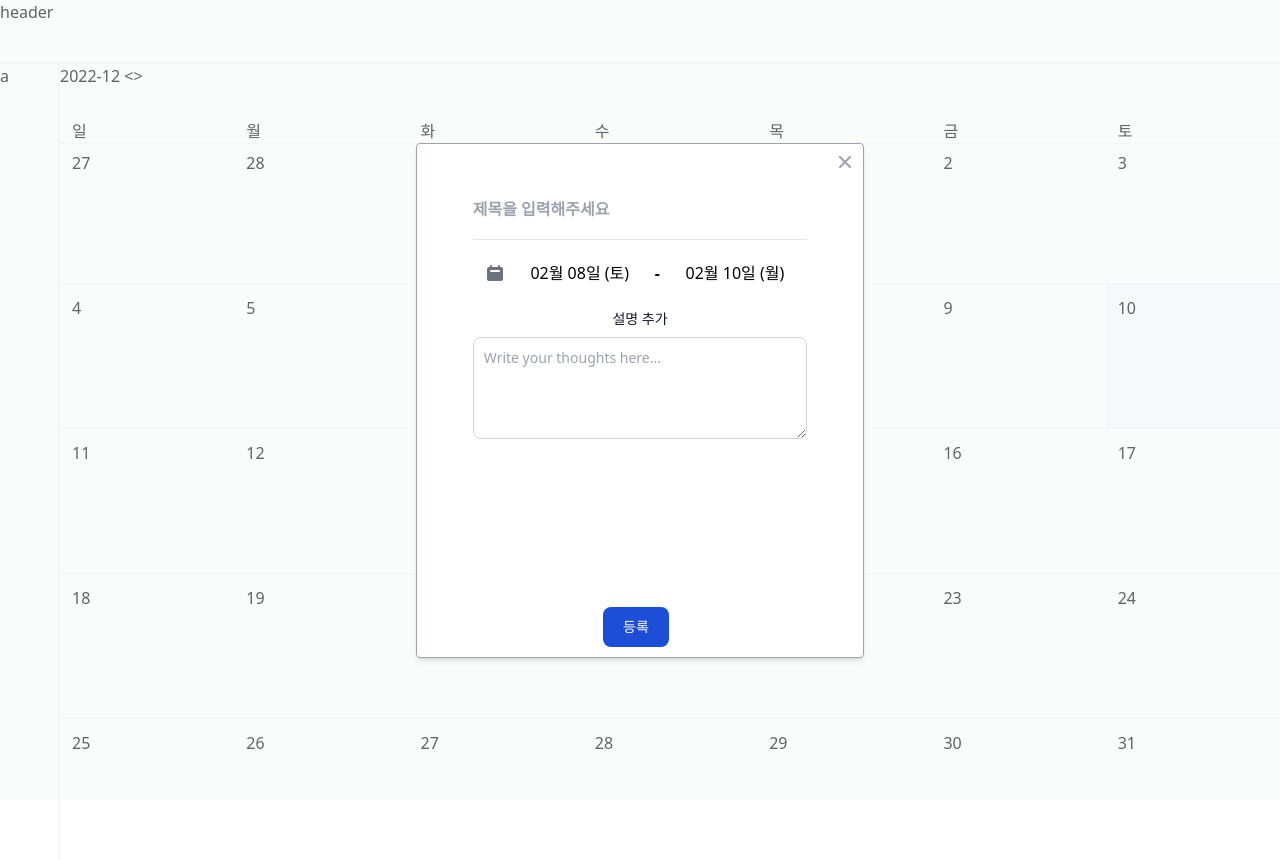
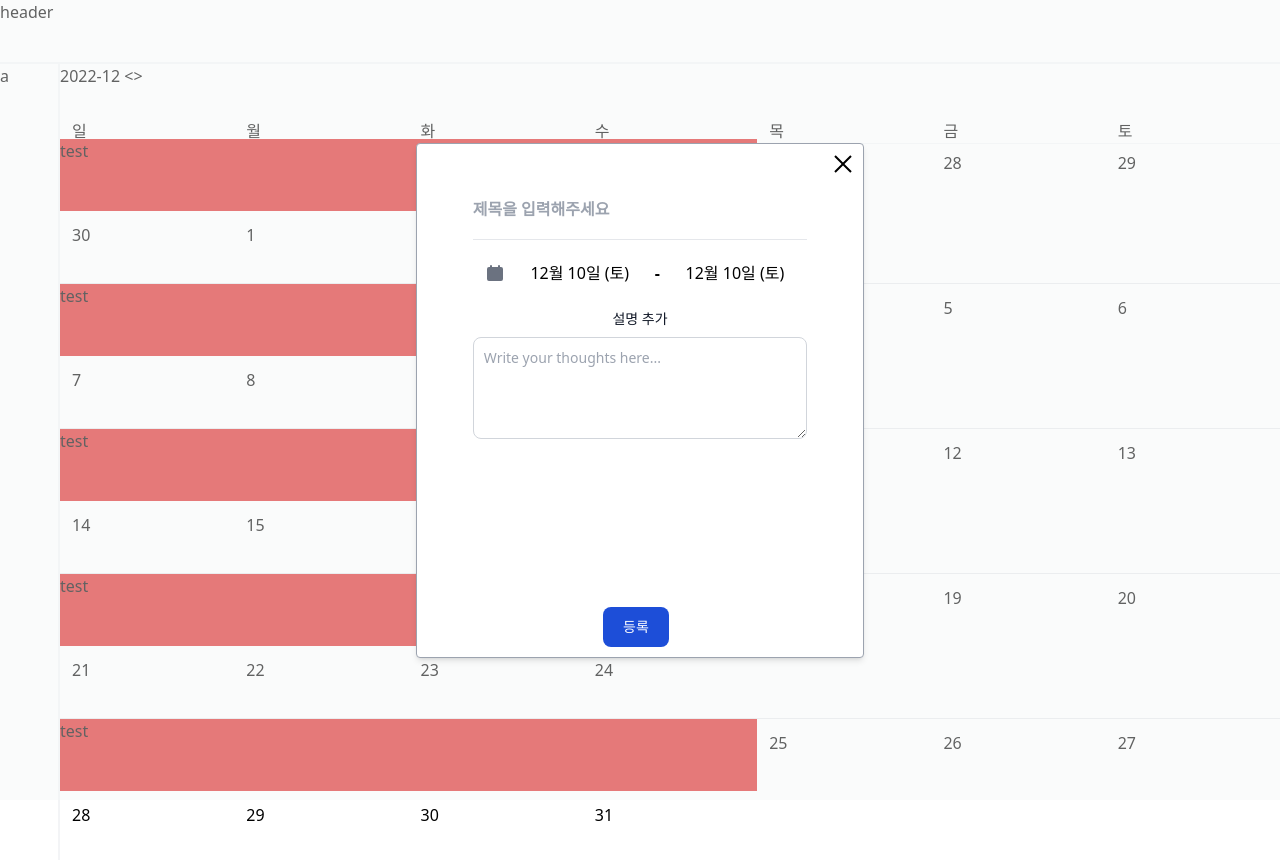
Before and after one commit to ghals5737/calendar-front, a Next.js app: page / in a window 1280 px wide. Both pictures are taken after a click on the button "10". Shown: the top 860 px of the page. Built offline with nearby package versions, Linux system fonts and the light colour scheme.

Commit message:
calendar grid 수정

```diff
--- a/components/calendar/calendar.tsx
+++ b/components/calendar/calendar.tsx
@@ -3,10 +3,12 @@ import {useMonth} from '../../store/useMonth'
 import {useDaysInfo} from '../../store/useDaysInfo'
 import DayGrid from './dayGrid'
 import React, {useEffect} from 'react';
+import { useScheduleList } from "../../store/useScheduleList"
 
 function calendar(){
     const {month,addMonth,minusMonth}=useMonth(state=>state);
     const {days,setDays}=useDaysInfo(state=>state);
+    const {scheduleList,addSchedule}=useScheduleList(state=>state)
 
     useEffect(() => {
         setDays(month)
@@ -28,19 +30,27 @@ function calendar(){
                 <div className='pl-3 border-b border-gray-100'>금</div>
                 <div className='pl-3 border-b border-gray-100'>토</div>
             </div>
-            <div className="grid grid-cols-7 grid-rows-5 ">
+            <div className="grid grid-rows-5 ">
                 {days.map(week=>{
-                    return(
-                        week.map((day)=>{
-                            return(
-                                <DayGrid key={day.id} day={day}/>
-                            )
-                        })
+                    return (
+                        <div className='grid border-gray-200 border-b grid-cols-7'>
+                            <div className='bg-red-600 col-start-1 col-end-5 flex-nowrap flex-col'>
+                                <div>
+                                    <span>test</span>
+                                </div>
+                            </div>
+                            {
+                                week.map((day)=>{
+                                    return(
+                                        <DayGrid key={day.id} day={day}/>
+                                    )
+                                })
+                            }
+                        </div>
                     )
                 })}
             </div>
         </div>
-        // <ScheduleInput></ScheduleInput>
     )
 }
 
--- a/components/calendar/dayGrid.tsx
+++ b/components/calendar/dayGrid.tsx
@@ -1,7 +1,7 @@
 import daysInfo from '../../types/daysInfo'
 import React, {useState,useEffect} from 'react';
 import ScheduleSetModal from '../modal/scheduleSetModal';
-import ScheduleGrid from '../schedule/scheduleGrid';
+import ScheduleLayout from '../schedule/scheduleLayout';
 import {useModal} from '../../store/useModal'
 function dayGrid({day}:{day:daysInfo}){
     const {modalOpen,openModal,setModalIndex}=useModal(state=>state)
@@ -14,13 +14,11 @@ function dayGrid({day}:{day:daysInfo}){
     }
 
     return(
-        <div onClick={open} className='grid-cols-1 grid-rows-1 border-b border-gray-100 hover:bg-gray-50' role="button">
+        <div onClick={open} className='grid-cols-1 hover:bg-gray-50' role="button">
             <p className='pt-3 pl-3'>{day.day}</p>
             <ScheduleSetModal day={day}>
                 {`${day.year}-${day.month}-${day.day}`}
             </ScheduleSetModal>
-            <ScheduleGrid>
-            </ScheduleGrid>
         </div>
     )
 }
--- a/components/modal/scheduleSetModal.tsx
+++ b/components/modal/scheduleSetModal.tsx
@@ -4,13 +4,17 @@ import {useModal} from '../../store/useModal'
 import DatePicker from "react-datepicker";
 import { ko } from 'date-fns/esm/locale';
 import "react-datepicker/dist/react-datepicker.css";
-
+import { useScheduleList } from "../../store/useScheduleList"
+import scheduleInfo from '../../types/scheduleInfo';
 
 const scheduleSetModal = ({ children,day }: { children: React.ReactNode,day:daysInfo }) => {
     // 열기, 닫기, 모달 헤더 텍스트를 부모로부터 받아옴
     const {modalOpen,modalIndex,closeModal}=useModal(state=>state)
-    const [startDate, setStartDate] = useState(new Date("2014/02/08"));
-    const [endDate, setEndDate] = useState(new Date("2014/02/10"));
+    const {scheduleList,addSchedule}=useScheduleList(state=>state)
+    const [startDt,setStartDt]=useState(day.date)
+    const [endDt,setEndDt]=useState(day.date)
+    const [title,setTitle]=useState('')
+    const [des,setDes]=useState('')
 
     const close=()=>{
         closeModal()
@@ -19,6 +23,19 @@ const scheduleSetModal = ({ children,day }: { children: React.ReactNode,day:days
     const isOpen=()=>{
         return modalOpen&&day.id===modalIndex
     }
+
+    const submit=()=>{
+        addSchedule(
+            {
+            startDt:startDt,
+            endDt:endDt,
+            title:title,
+            des:des
+            } as scheduleInfo
+        )
+        closeModal()
+    }
+
 
     return (
       // 모달이 열릴때 openModal 클래스가 생성된다.
@@ -31,16 +48,19 @@ const scheduleSetModal = ({ children,day }: { children: React.ReactNode,day:days
                         <div className='bg-white border border-gray-400 rounded shadow-md  w-[448px] h-[515px]'>
                             <div className='h-[36px] '>
                                 <button onClick={close} className="top-0 right-0 float-right mt-2 mr-2 text-gray-400 align-middle transition duration-150 ease-in-out rounded cursor-pointer hover:text-gray-600 focus:ring-2 focus:outline-none focus:ring-gray-600" aria-label="close modal" role="button">
-                                    <svg  xmlns="http://www.w3.org/2000/svg"  className="icon icon-tabler icon-tabler-x" width="20" height="20" viewBox="0 0 24 24" stroke-width="2.5" stroke="currentColor" fill="none" stroke-linecap="round" stroke-linejoin="round">
-                                        <path stroke="none" d="M0 0h24v24H0z" />
-                                        <line x1="18" y1="6" x2="6" y2="18" />
-                                        <line x1="6" y1="6" x2="18" y2="18" />
-                                    </svg>
+                                <svg xmlns="http://www.w3.org/2000/svg" x="0px" y="0px"
+                                width="24" height="24"
+                                viewBox="0 0 24 24">
+                                <path d="M 4.7070312 3.2929688 L 3.2929688 4.7070312 L 10.585938 12 L 3.2929688 19.292969 L 4.7070312 20.707031 L 12 13.414062 L 19.292969 20.707031 L 20.707031 19.292969 L 13.414062 12 L 20.707031 4.7070312 L 19.292969 3.2929688 L 12 10.585938 L 4.7070312 3.2929688 z"></path>
+                                </svg>
                                 </button>
                             </div>
                             <div className='h-[69px] '>
                                 <div>
-                                    <input className='w-3/4 h-[60px] font-bold text-black border-b outline-none placeholder:text-gray-400 focus:border-blue-500 focus:border-b-2' placeholder='제목을 입력해주세요'></input>
+                                    <input className='w-3/4 h-[60px] font-bold text-black border-b outline-none placeholder:text-gray-400 focus:border-blue-500 focus:border-b-2'
+                                    placeholder='제목을 입력해주세요'
+                                    value={title}
+                                    onChange={(e)=>{setTitle(e.target.value)}}></input>
                                 </div>
                             </div>
                             <div className='h-[358px] flex flex-col items-center'>
@@ -51,31 +71,31 @@ const scheduleSetModal = ({ children,day }: { children: React.ReactNode,day:days
                                         fill="currentColor"
                                         viewBox="0 0 20 20"
                                         xmlns="http://www.w3.org/2000/svg">
-                                            <path fill-rule="evenodd" d="M6 2a1 1 0 00-1 1v1H4a2 2 0 00-2 2v10a2 2 0 002 2h12a2 2 0 002-2V6a2 2 0 00-2-2h-1V3a1 1 0 10-2 0v1H7V3a1 1 0 00-1-1zm0 5a1 1 0 000 2h8a1 1 0 100-2H6z" clip-rule="evenodd"></path>
+                                            <path d="M6 2a1 1 0 00-1 1v1H4a2 2 0 00-2 2v10a2 2 0 002 2h12a2 2 0 002-2V6a2 2 0 00-2-2h-1V3a1 1 0 10-2 0v1H7V3a1 1 0 00-1-1zm0 5a1 1 0 000 2h8a1 1 0 100-2H6z"></path>
                                         </svg>
                                     </div>
                                     <DatePicker
-                                        selected={startDate}
-                                        onChange={(date:Date) => setStartDate(date)}
+                                        selected={startDt}
+                                        onChange={(date:Date) => setStartDt(date)}
                                         dateFormat="MM월 dd일 (eee)"
                                         selectsStart
                                         locale={ko}
-                                        startDate={startDate}
-                                        endDate={endDate}
+                                        startDate={startDt}
+                                        endDate={endDt}
                                         className="w-[150px] text-center outline-none"
                                         timeInputLabel="시간:"
                                         showTimeInput
                                     />
                                     <p className='font-semibold'>-</p>
                                     <DatePicker
-                                        selected={endDate}
-                                        onChange={(date:Date) => setEndDate(date)}
+                                        selected={endDt}
+                                        onChange={(date:Date) => setEndDt(date)}
                                         dateFormat="MM월 dd일 (eee)"
                                         selectsEnd
                                         locale={ko}
-                                        startDate={startDate}
-                                        endDate={endDate}
-                                        minDate={startDate}
+                                        startDate={startDt}
+                                        endDate={endDt}
+                                        minDate={startDt}
                                         className="w-[150px] text-center outline-none"
                                         timeInputLabel="시간:"
                                         showTimeInput
@@ -98,12 +118,15 @@ const scheduleSetModal = ({ children,day }: { children: React.ReactNode,day:days
                                     dark:text-white
                                     dark:focus:ring-blue-500
                                     dark:focus:border-blue-500"
-                                    placeholder="Write your thoughts here...">
+                                    placeholder="Write your thoughts here..."
+                                    value={des}
+                                    onChange={(e) => setDes(e.target.value)}
+                                    >
                                     </textarea>
                                 </div>
                             </div>
                             <div className='h-[50px]'>
-                                <button type="button" className="
+                                <button onClick={submit} type="button" className="
                                 text-white
                                 bg-blue-700
                                 hover:bg-blue-800
--- /dev/null
+++ b/components/schedule/scheduleLayout.tsx
@@ -0,0 +1,30 @@
+import { useScheduleList } from "../../store/useScheduleList"
+import scheduleInfo from '../../types/scheduleInfo'
+import ScheduleGrid from "./scheduleGrid"
+
+function scheduleLayout({ children,now }: { children: React.ReactNode,now:Date}){
+    const {scheduleList}=useScheduleList(state=>state)
+
+    const isShow=(start:Date,end:Date,now:Date)=>{
+        return start<=now&&now<=end
+    }
+
+    const filterItems=():scheduleInfo[]=>{
+        return scheduleList.filter((el)=>isShow(el.startDt,el.endDt,now))
+    }
+
+    return(
+        <div>
+            {scheduleList.length>0?(
+                filterItems().map((schedule,index)=>{
+                    return(
+                        <ScheduleGrid key={index} schedule={schedule}></ScheduleGrid>
+                    )
+                })
+            )
+            :null}
+        </div>
+    )
+}
+
+export default scheduleLayout
--- a/store/useScheduleList.tsx
+++ b/store/useScheduleList.tsx
@@ -6,7 +6,7 @@ export const useScheduleList = create<scheduleListInfo>((set) => ({
     scheduleList:[],
     addSchedule:(schedule:scheduleInfo)=>{
         set((state)=>({
-            scheduleList:[schedule,...state.scheduleList]
+            scheduleList:[...state.scheduleList,schedule]
         }))
     }
 }));
```
Also changed, not shown: components/schedule/scheduleGrid.tsx (+8 -21 lines), components/common/header.tsx (line endings or trailing spaces).
